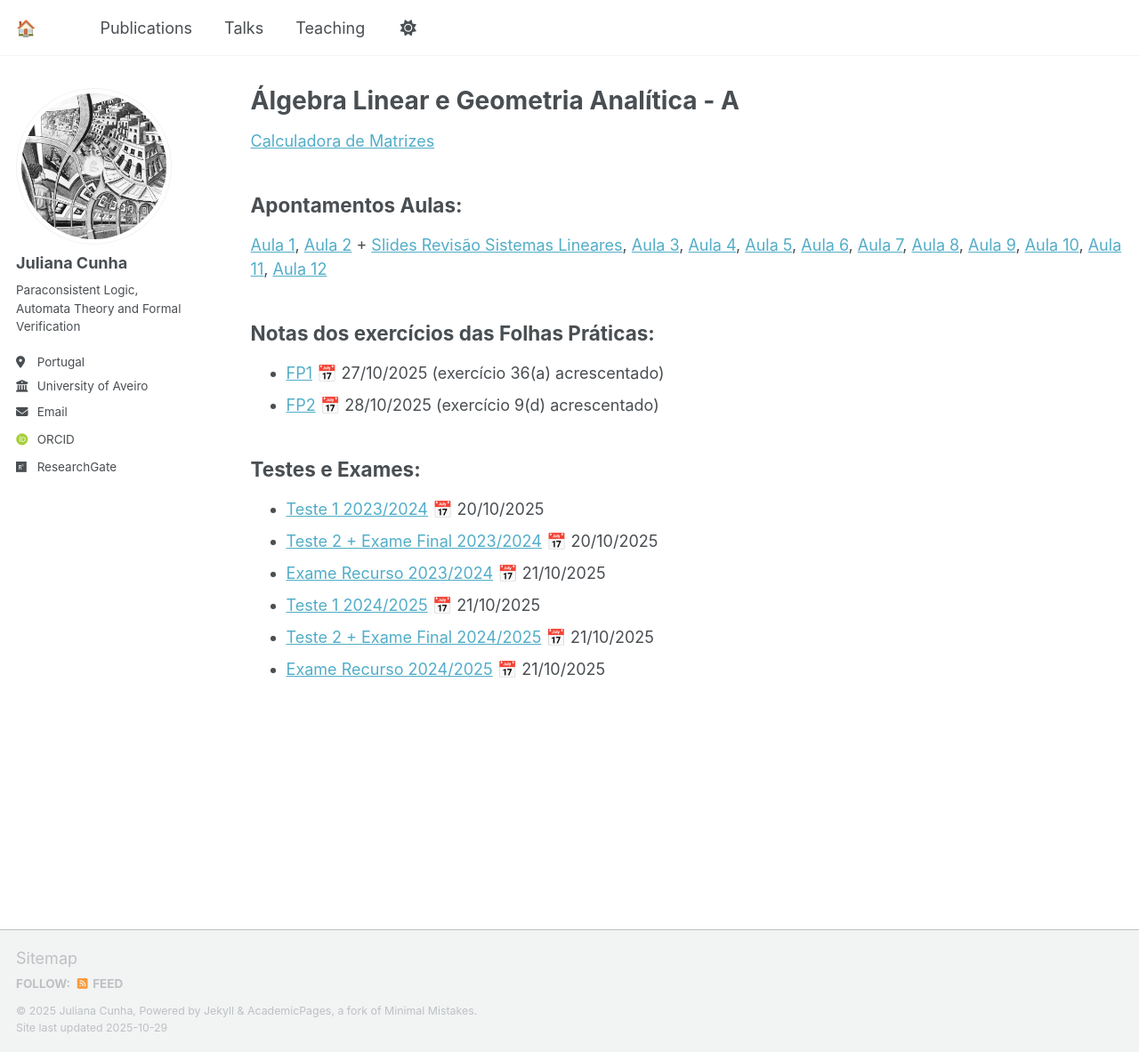
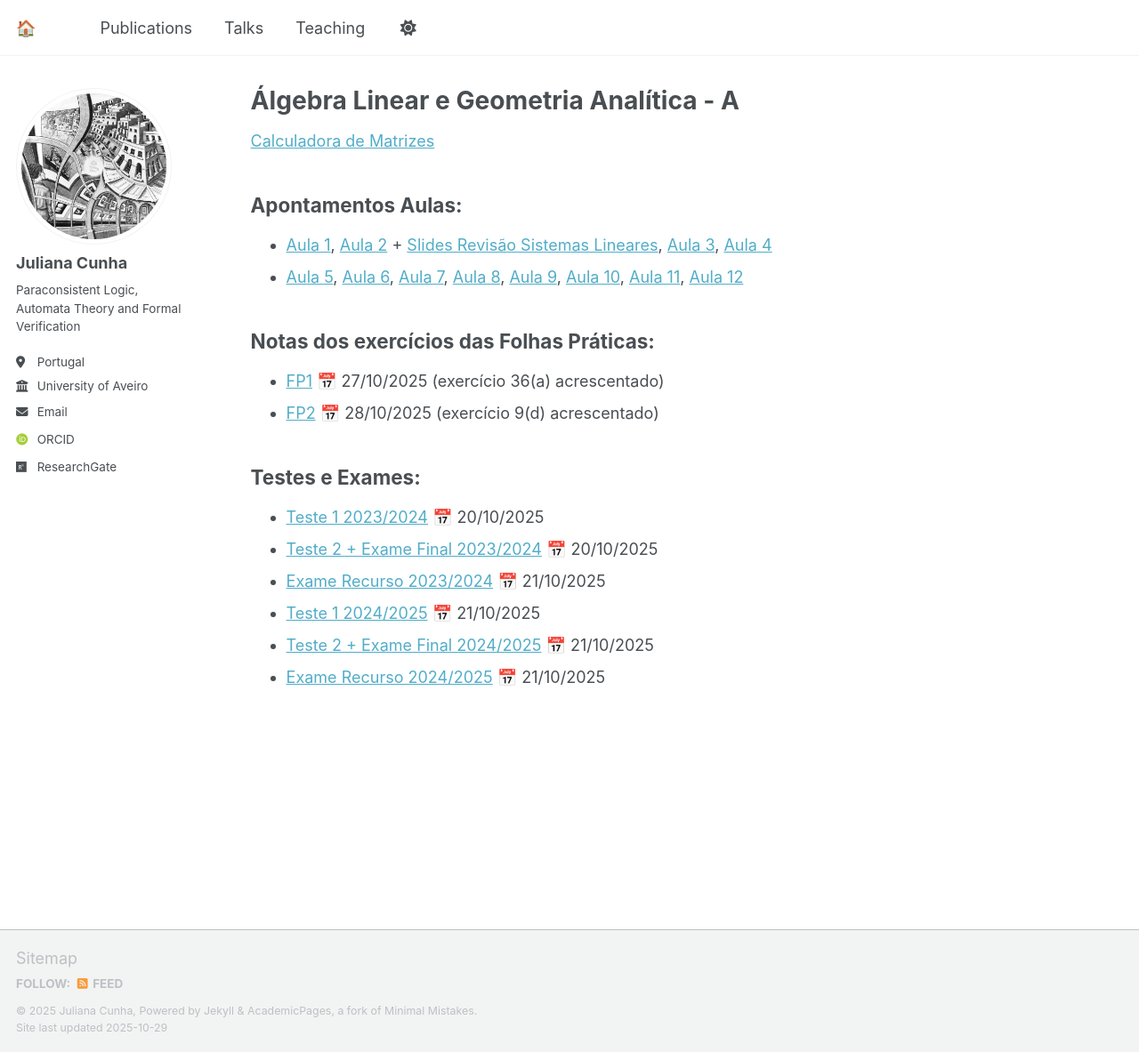
Before and after one commit to juliana-cunha/juliana-cunha.github.io, a Jekyll site: the page built from _pages/teaching.md, in a window 1280 px wide and 1183 px high. Shown: the whole window at 89% size. Built offline with Jekyll 4.4.1, drawn with Linux system fonts in a browser that asks for light colours; some web fonts are replaced; a script that is not in the unit is left out.

```diff
--- a/_pages/teaching.md
+++ b/_pages/teaching.md
@@ -10,7 +10,8 @@ author_profile: true
 
 Apontamentos Aulas:
 ------
-[Aula 1](https://juliana-cunha.github.io/files/Aula%201.pdf), [Aula 2](https://juliana-cunha.github.io/files/Aula%202.pdf) + [Slides Revisão Sistemas Lineares](https://juliana-cunha.github.io/files/Revis%C3%A3o_sistemas_lineares.pdf), [Aula 3](https://juliana-cunha.github.io/files/Aula%203.pdf), [Aula 4](https://juliana-cunha.github.io/files/Aula%204.pdf), [Aula 5](https://juliana-cunha.github.io/files/Aula%205.pdf), [Aula 6](https://juliana-cunha.github.io/files/Aula%206.pdf), [Aula 7](https://juliana-cunha.github.io/files/Aula%207.pdf), [Aula 8](https://juliana-cunha.github.io/files/Aula%208.pdf), [Aula 9](https://juliana-cunha.github.io/files/Aula%209.pdf), [Aula 10](https://juliana-cunha.github.io/files/Aula%2010.pdf), [Aula 11](https://juliana-cunha.github.io/files/Aula%2011.pdf), [Aula 12](https://juliana-cunha.github.io/files/Aula%2012.pdf)
+- [Aula 1](https://juliana-cunha.github.io/files/Aula%201.pdf), [Aula 2](https://juliana-cunha.github.io/files/Aula%202.pdf) + [Slides Revisão Sistemas Lineares](https://juliana-cunha.github.io/files/Revis%C3%A3o_sistemas_lineares.pdf), [Aula 3](https://juliana-cunha.github.io/files/Aula%203.pdf), [Aula 4](https://juliana-cunha.github.io/files/Aula%204.pdf)
+- [Aula 5](https://juliana-cunha.github.io/files/Aula%205.pdf), [Aula 6](https://juliana-cunha.github.io/files/Aula%206.pdf), [Aula 7](https://juliana-cunha.github.io/files/Aula%207.pdf), [Aula 8](https://juliana-cunha.github.io/files/Aula%208.pdf), [Aula 9](https://juliana-cunha.github.io/files/Aula%209.pdf), [Aula 10](https://juliana-cunha.github.io/files/Aula%2010.pdf), [Aula 11](https://juliana-cunha.github.io/files/Aula%2011.pdf), [Aula 12](https://juliana-cunha.github.io/files/Aula%2012.pdf)
 
 Notas dos exercícios das Folhas Práticas:
 ------
```
